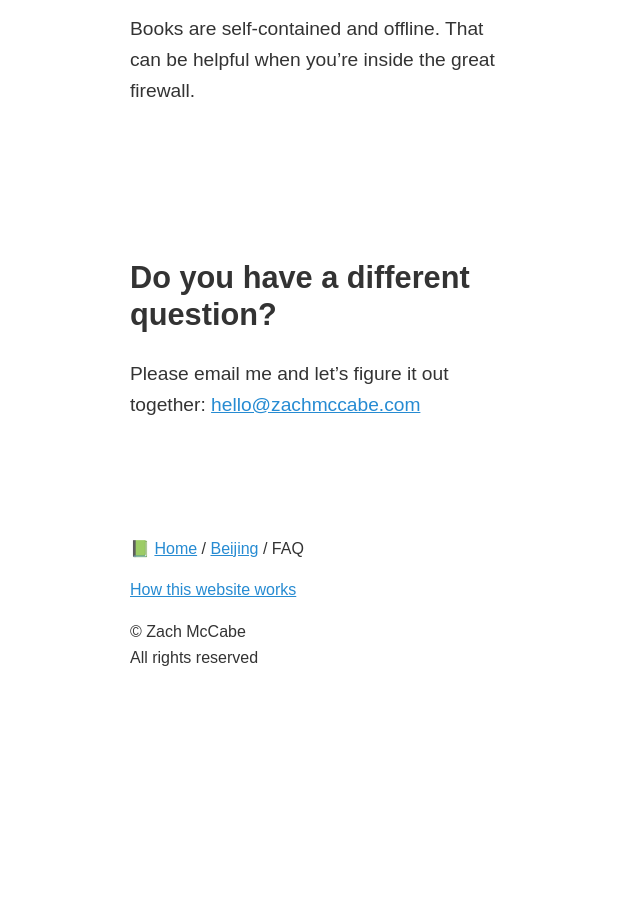
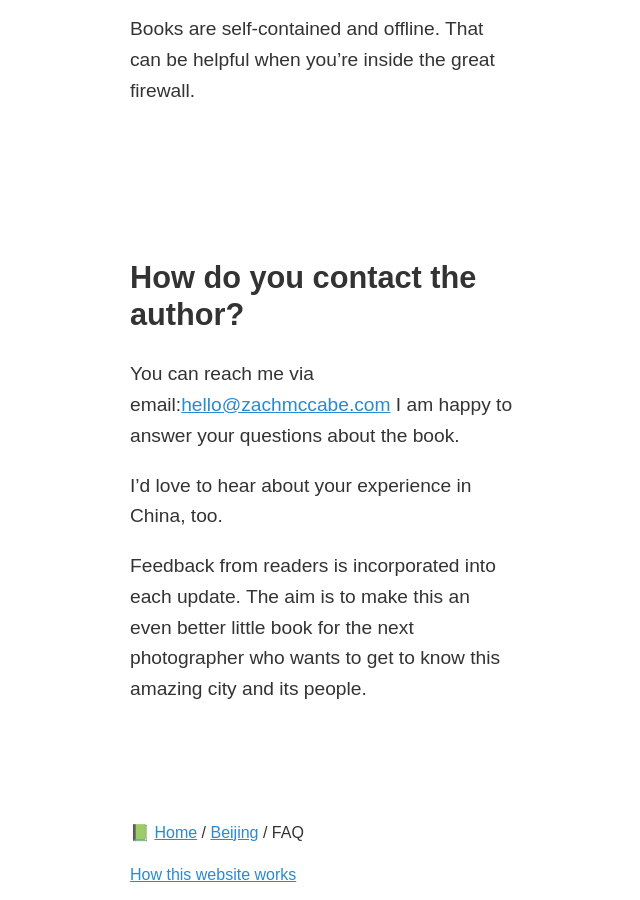
Before and after one commit to zachmccabe/zachmccabe.github.io, a Jekyll site: the page built from _beijing/faq.md, in a window 1280 px wide and 900 px high, scrolled down 7071 px. Shown: the whole window, without its empty margins (318-958 px from the left). Built offline with Jekyll 4.4.1, drawn with Linux system fonts in a browser that asks for light colours; before the commit the page ends 7757 px from its top, so only the background shows below that; some of the changed text lies outside the part shown.

Commit message:
Update faq.md

```diff
--- a/_beijing/faq.md
+++ b/_beijing/faq.md
@@ -9,19 +9,21 @@ lede: print
 
 
 
-* [What's the latest version of the field guide?](https://www.zachmccabe.com/beijing/faq.html#whats-the-latest-version-of-the-field-guide)
-* [Who is this book for?](https://www.zachmccabe.com/beijing/faq.html#who-is-this-book-for)
-* [Why is this book free?](https://www.zachmccabe.com/beijing/faq.html#why-is-this-book-free)
-* [How do you read the Field Guide?](https://www.zachmccabe.com/beijing/faq.html#how-do-you-read-the-field-guide)
-* [Can you still read it on Kindle?](https://www.zachmccabe.com/beijing/faq.html#can-you-still-read-it-on-kindle)
-* [Who won't like this book?](https://www.zachmccabe.com/beijing/faq.html#who-wont-like-this-book)
-* [Wait, do you need to be a pro to use this book?](https://www.zachmccabe.com/beijing/faq.html#wait-do-you-need-to-be-a-pro-to-use-this-book)
-* [What's so great about Beijing?](https://www.zachmccabe.com/beijing/faq.html#whats-so-great-about-beijing)
-* [Who sponsored this project, then?](https://www.zachmccabe.com/beijing/faq.html#who-sponsored-this-project-then)
-* [Why do you need this book?](https://www.zachmccabe.com/beijing/faq.html#why-do-you-need-this-book)
-* [Troubleshooting Chinese text on old Kindle e-ink hardware](https://www.zachmccabe.com/beijing/faq.html#troubleshooting-chinese-text-on-old-kindle-e-ink-hardware)
-* [Why write a field guide](https://www.zachmccabe.com/beijing/faq.html#why-write-a-field-guide)
-* [Do you have a different question?](https://www.zachmccabe.com/beijing/faq.html#do-you-have-a-different-question)
++ [What's the latest version of the field guide?](https://www.zachmccabe.com/beijing/faq.html#whats-the-latest-version-of-the-field-guide)
++ [Who is this book for?](https://www.zachmccabe.com/beijing/faq.html#who-is-this-book-for)
++ [Why is this book free?](https://www.zachmccabe.com/beijing/faq.html#why-is-this-book-free)
++ [How do you read the Field Guide?](https://www.zachmccabe.com/beijing/faq.html#how-do-you-read-the-field-guide)
++ [Can you still read it on Kindle?](https://www.zachmccabe.com/beijing/faq.html#can-you-still-read-it-on-kindle)
++ [Who won't like this book?](https://www.zachmccabe.com/beijing/faq.html#who-wont-like-this-book)
++ [Wait, do you need to be a pro to use this book?](https://www.zachmccabe.com/beijing/faq.html#wait-do-you-need-to-be-a-pro-to-use-this-book)
++ [What's so great about Beijing?](https://www.zachmccabe.com/beijing/faq.html#whats-so-great-about-beijing)
++ [Who sponsored this project, then?](https://www.zachmccabe.com/beijing/faq.html#who-sponsored-this-project-then)
++ [Why do you need this book?](https://www.zachmccabe.com/beijing/faq.html#why-do-you-need-this-book)
++ [Troubleshooting Chinese text on old Kindle e-ink hardware](https://www.zachmccabe.com/beijing/faq.html#troubleshooting-chinese-text-on-old-kindle-e-ink-hardware)
++ [Why write a field guide](https://www.zachmccabe.com/beijing/faq.html#why-write-a-field-guide)
++ [How do you contact the author?](https://www.zachmccabe.com/beijing/faq.html#how-do-you-contact-the-author)
+
+
 
 
 ## What’s the latest version of the field guide?
@@ -121,6 +123,12 @@ After hearing visiting photographers ask the same questions over and over, I dec
 Books are self-contained and offline. That can be helpful when you’re inside the great firewall.
 
 
-## Do you have a different question?
+## How do you contact the author?
 
-Please email me and let’s figure it out together: <hello@zachmccabe.com>
+You can reach me via email: {%- include key_details.html -%}
+
+I am happy to answer your questions about the book.
+
+I'd love to hear about your experience in China, too.
+
+Feedback from readers is incorporated into each update. The aim is to make this an even better little book for the next photographer who wants to get to know this amazing city and its people.
```
Also changed, not shown: other parts of _beijing/faq.md (+1 -1 lines).
